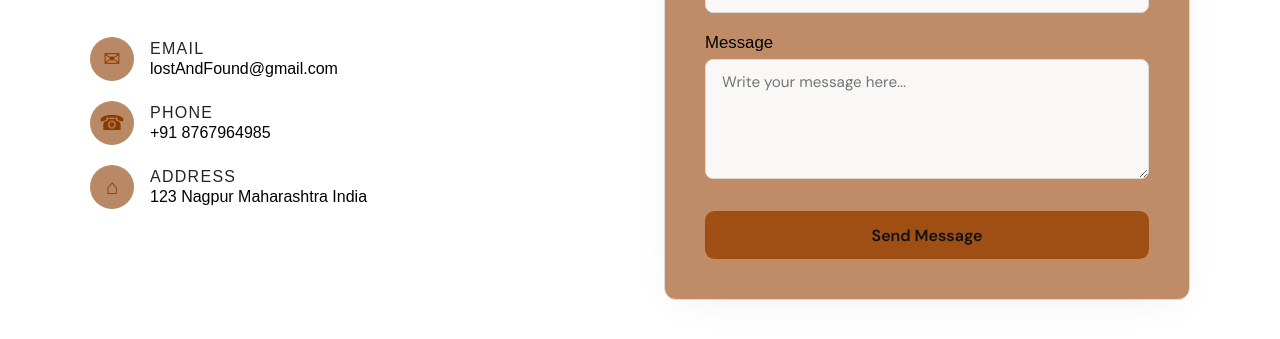
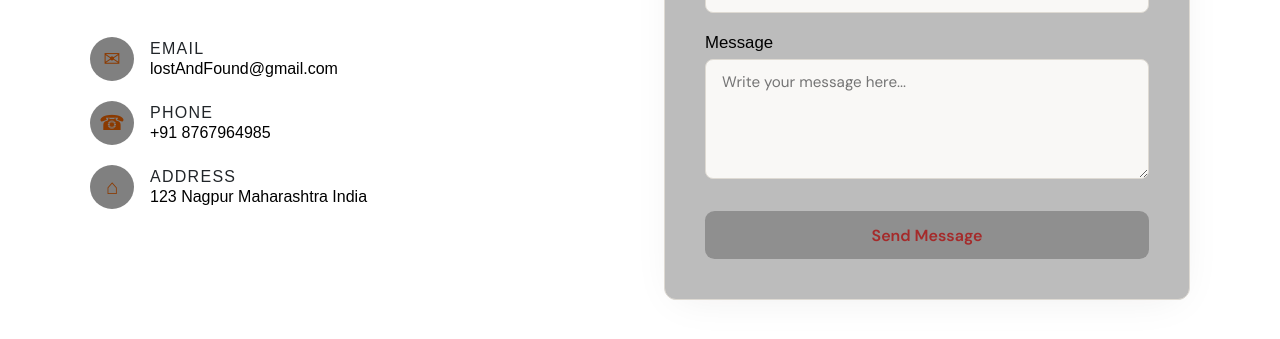
Before and after one commit to chaitanyakamdi/Project-4thSem, a website: page frontend/contact.html in a window 1280 px wide. Shown: the part 375-714 px from the top of the page. Drawn offline with Linux system fonts and the light colour scheme.

Commit message:
updated css

```diff
--- a/frontend/contact.css
+++ b/frontend/contact.css
@@ -51,14 +51,14 @@ h1, h2, h3, h4 { font-family: 'Segoe UI', Tahoma, Geneva, Verdana, sans-serif; }
 .contact-detail { display: flex; align-items: center; gap: 1rem; margin-bottom: 1.25rem; }
 .contact-detail-icon {
   width: 44px; height: 44px; border-radius: 50%;
-  background: #8b3a009a; display: flex; align-items: center;
+  background: gray; display: flex; align-items: center;
   justify-content: center; flex-shrink: 0; color: #8b3a00; font-size: 1.3rem;
 }
 .contact-detail-label { color: #212529; font-size: 1rem; text-transform: uppercase; letter-spacing: 0.08em; margin-bottom: 0.15rem; }
 .contact-detail-text { font-size: 1rem; font-weight: 500; }
 
 .contact-form-card {
-  background: #ac6837c1; border-radius: 0.75rem; padding: 2.5rem;
+  background: rgba(155, 155, 155, 0.672); border-radius: 0.75rem; padding: 2.5rem;
   box-shadow: 0 8px 40px -12px hsl(30 10% 12% / 0.08);
   border: 1px solid hsl(35, 15%, 85%);
 }
@@ -81,8 +81,8 @@ h1, h2, h3, h4 { font-family: 'Segoe UI', Tahoma, Geneva, Verdana, sans-serif; }
 @media (max-width: 480px) { .form-row { grid-template-columns: 1fr; } }
 
 .submit-btn {
-  width: 100%; padding: 0.85rem; background: #9f4e14;
-  color: hsl(0, 0%, 7%); border: none; border-radius: 0.6rem;
+  width: 100%; padding: 0.85rem; background: rgba(128, 128, 128, 0.746);
+  color: brown; border: none; border-radius: 0.6rem;
   font-family: 'DM Sans', sans-serif; font-size: 1rem; font-weight: 600;
   cursor: pointer; transition: opacity 0.2s, transform 0.15s; margin-top: 0.5rem;
 }
--- a/frontend/report-style.css
+++ b/frontend/report-style.css
@@ -202,22 +202,22 @@ button {
     padding: 14px;
     margin-top: 8px;
     border: none;
-    border-radius: 4px;
-    background: linear-gradient(135deg, brown 0%, #c33764 100%);
-    color: #ffffff;
+    border-radius: 10px;
+    background: gray;
+    color: brown;
     font-family: 'DM Sans', sans-serif;
     font-size: 15px;
     font-weight: 600;
     letter-spacing: 0.5px;
     cursor: pointer;
     transition: transform 0.2s ease, box-shadow 0.2s ease, opacity 0.2s ease;
-    box-shadow: 0 4px 16px rgba(195, 55, 100, 0.35);
+    box-shadow: 0 4px 16px rgb(192, 192, 192);
 }
 
 button:hover {
     opacity: 0.93;
     transform: translateY(-2px);
-    box-shadow: 0 8px 24px rgba(195, 55, 100, 0.45);
+    box-shadow: 0 8px 24px rgb(164, 164, 164);
 }
 
 button:active {
```
